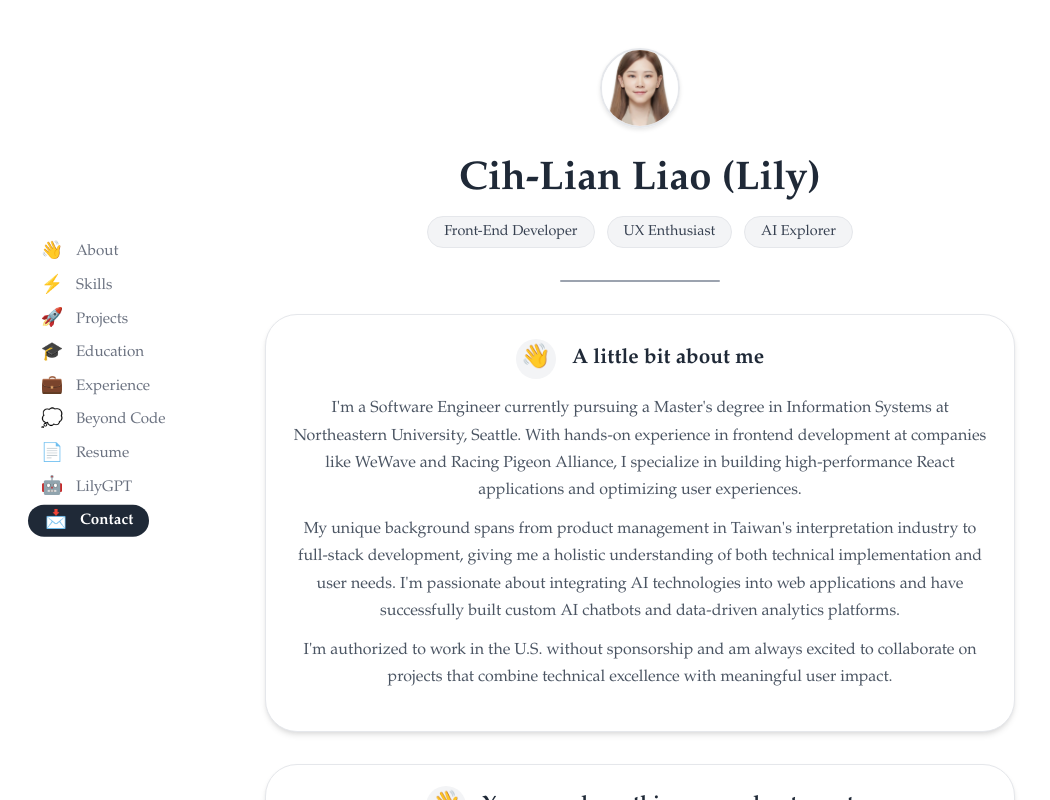
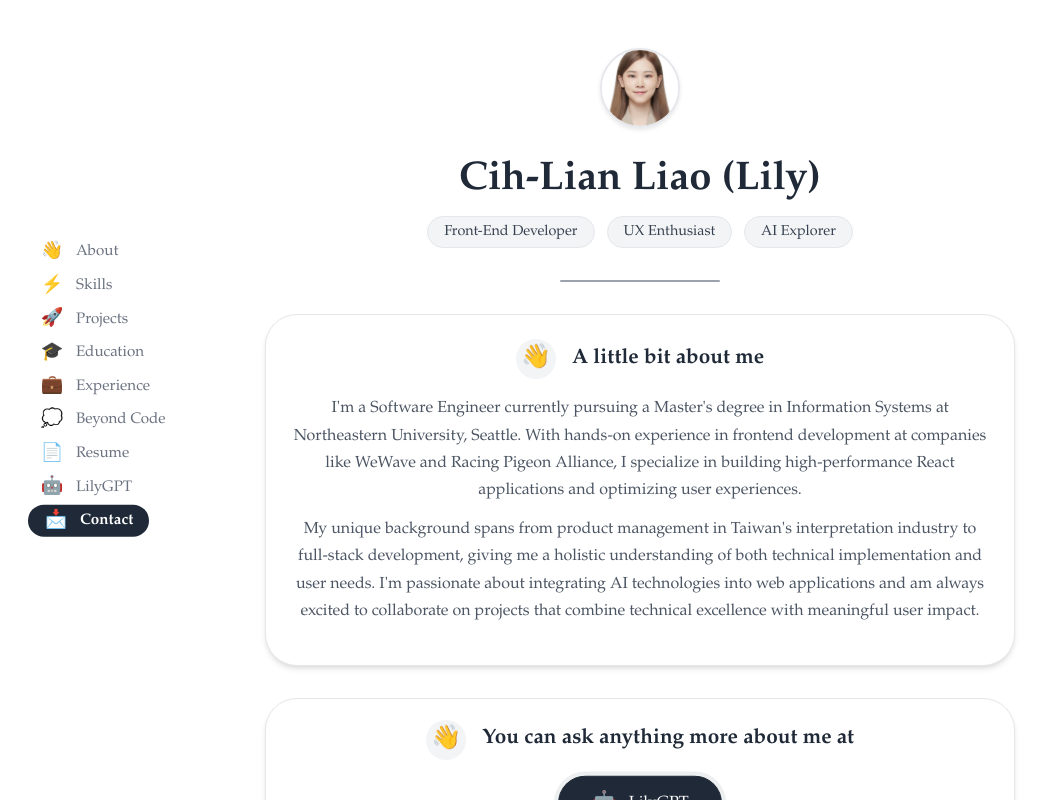
Before and after one commit to cih-lian-liao/portfolio-site, a React (Vite) app: page /#contact in a window 1280 px wide. Shown: the whole page, without its empty margins (0-1050 px from the left). Built offline with nearby package versions, Linux system fonts and the light colour scheme.

Commit message:
Simplify About section to two paragraphs
- Condensed content from three paragraphs to two for better readability
- Removed work authorization mention as requested
- Maintained focus on professional experience and unique background
- Kept emphasis on AI technology integration and technical excellence

```diff
--- a/src/components/About/About.jsx
+++ b/src/components/About/About.jsx
@@ -52,13 +52,8 @@ export default function About() {
                 My unique background spans from product management in Taiwan's interpretation industry
                 to full-stack development, giving me a holistic understanding of both technical
                 implementation and user needs. I'm passionate about integrating AI technologies
-                into web applications and have successfully built custom AI chatbots and
-                data-driven analytics platforms.
-              </p>
-              <p>
-                I'm authorized to work in the U.S. without sponsorship and am always excited
-                to collaborate on projects that combine technical excellence with meaningful
-                user impact.
+                into web applications and am always excited to collaborate on projects that combine
+                technical excellence with meaningful user impact.
               </p>
             </div>
           </div>
```
